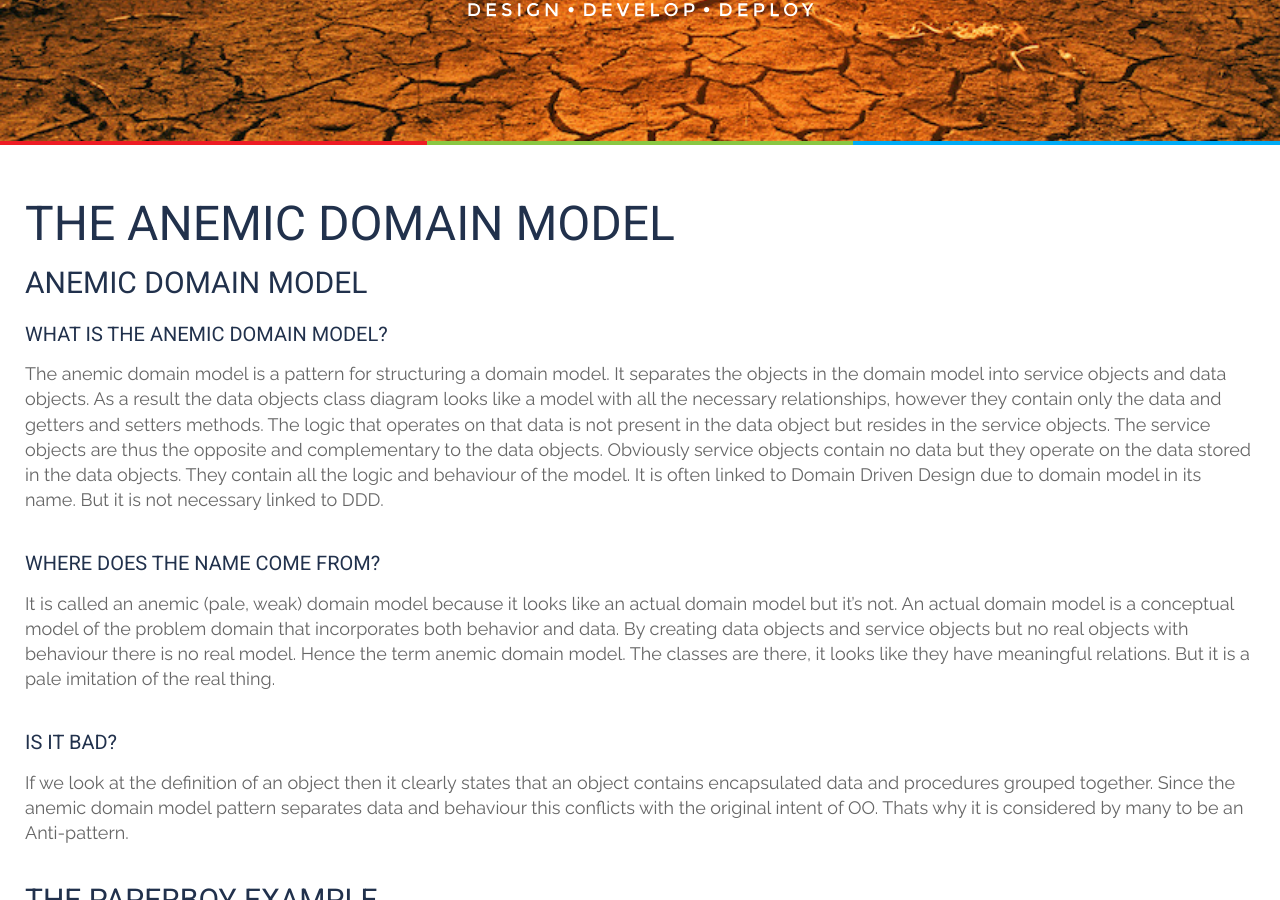
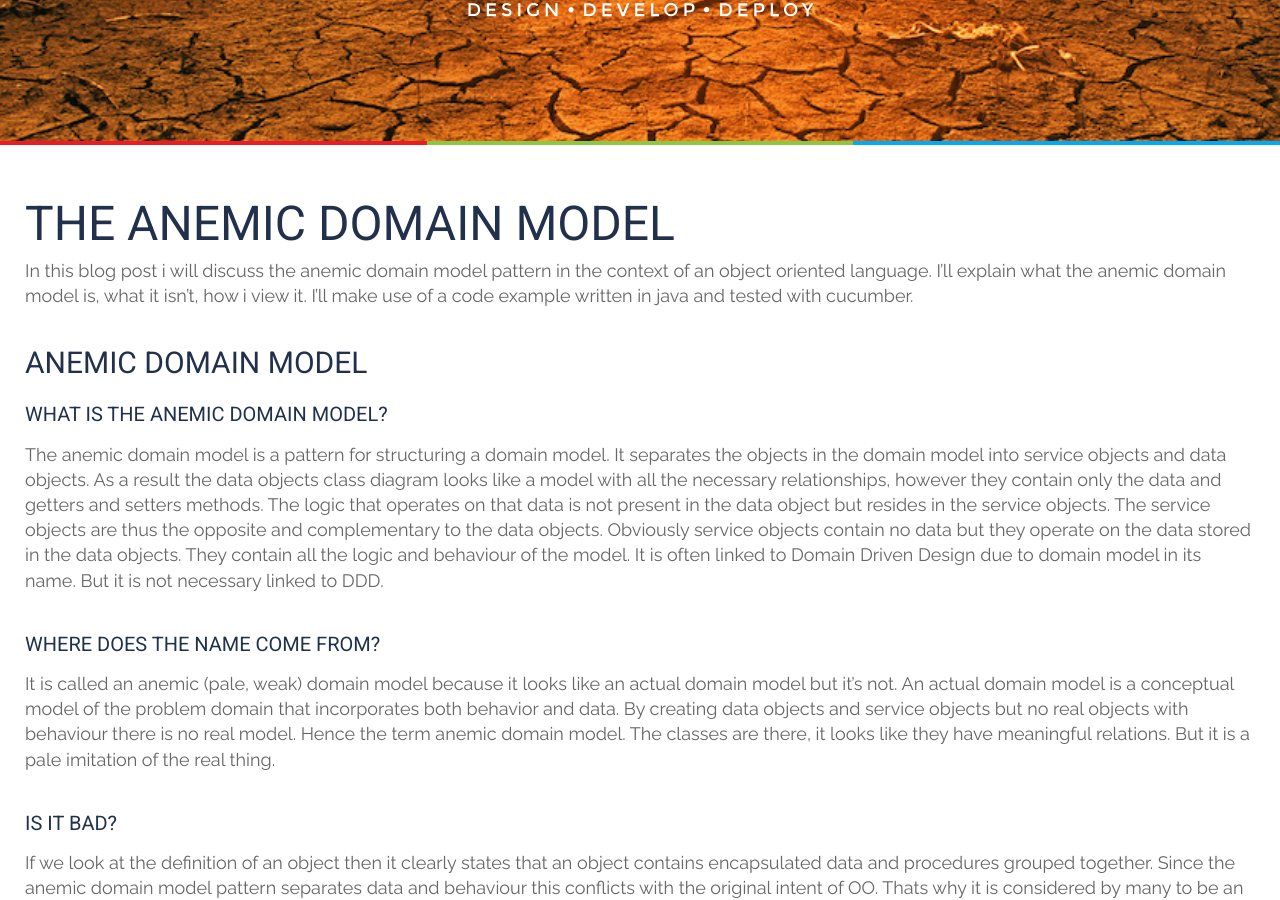
Before and after one commit to tripledio/tripledio.github.io, a Jekyll site: the page built from _posts/2016-08-25-The-anemic-domain-model.md, in a window 1280 px wide and 900 px high, scrolled down 469 px. Built offline with Jekyll 4.4.1, drawn with Linux system fonts in a browser that asks for light colours; some of the changed text lies outside the part shown.

Commit message:
Cleanup anemic domain model

```diff
--- a/_posts/2016-08-25-The-anemic-domain-model.md
+++ b/_posts/2016-08-25-The-anemic-domain-model.md
@@ -8,7 +8,7 @@ excerpt: In this blog post i will discuss the anemic domain model pattern in the
 ---
 
 # The anemic domain model
-
+In this blog post i will discuss the anemic domain model pattern in the context of an object oriented language. I'll explain what the anemic domain model is, what it isn't, how i view it. I'll make use of a code example written in java and tested with cucumber.
 ## Anemic domain model
 ###  What is the anemic domain model?
 The anemic domain model is a pattern for structuring a domain model. It separates the objects in the domain model into service objects and data objects. As a result the data objects class diagram looks like a model with all the necessary relationships, however they contain only the data and getters and setters methods. The logic that operates on that data is not present in the data object but resides in the service objects. The service objects are thus the opposite and complementary to the data objects. Obviously service objects contain no data but they operate on the data stored in the data objects. They contain all the logic and behaviour of the model. It is often linked to Domain Driven Design due to domain model in its name. But it is not necessary linked to DDD.
@@ -153,7 +153,7 @@ public class PaperBoyRoundService {
 
 ## Evaluation of the anemic domain model
 ### Rules violated in the anemic domain model
-#### I. Tell don't ask
+#### Tell don't ask
 Tell objects what you want them to do, don't take their state and make the decisions for them. It is clear that in the deliverPaper method the objects are asked for their state and we make a decision for them. This breaks encapsulation. This is inherent to the anemic domain model pattern. A service object will always ask an object for it's state and then act on it, rather then telling an object to do something.
 
 Martin Fowler:
```
Also changed, not shown: other parts of _posts/2016-08-25-The-anemic-domain-model.md (+2 -2 lines).
